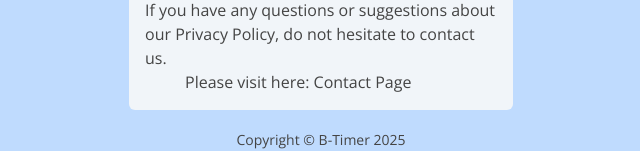
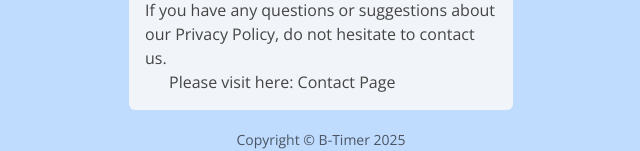
Before and after one commit to kenwebwork/visual-timer, a React (Vite) app: page /privacy-policy in a window 1280 px wide. Shown: the part 2302-2453 px from the top of the page, without its empty margins (319-959 px from the left). Built offline with nearby package versions, Linux system fonts and the light colour scheme.

Commit message:
add meta description

```diff
--- a/src/layout/Footer.tsx
+++ b/src/layout/Footer.tsx
@@ -2,7 +2,9 @@ import { APP_NAME } from "../utils/constants";
 
 function Footer(){
   return (
-    <p className="max-w-96 m-auto pt-5 pb-1 text-sm text-center">{`Copyright © ${APP_NAME} 2025`}</p>
+    <p className="max-w-96 m-auto pt-5 pb-1 text-sm text-center text-gray-600">
+      {`Copyright © ${APP_NAME} 2025`}
+    </p>
   );
 };
 
--- a/src/layout/Title.tsx
+++ b/src/layout/Title.tsx
@@ -5,6 +5,7 @@ function Title(porps: {pageName:string}){
   return (
     <Helmet>
       <title>{porps.pageName} | {APP_NAME}</title>
+      <meta name="description" content="B-Timer is easy-to-read timer that is inspired Pomodoro Technique. 25 minutes work and 5 minutes break is one of the schedule we recommend. We’re rooting for you—let B-Timer boost your productivity and keep you in the zone!" />
     </Helmet>
   );
 };
--- a/src/pages/PrivacyPage.tsx
+++ b/src/pages/PrivacyPage.tsx
@@ -37,7 +37,7 @@ function PrivacyPage(){
       <p>We may update our Privacy Policy from time to time. Thus, we advise you to review this page periodically for any changes. We will notify you of any changes by posting the new Privacy Policy on this page. These changes are effective immediately, after they are posted on this page.</p>
       <h2>Contact Us</h2>
       <p>If you have any questions or suggestions about our Privacy Policy, do not hesitate to contact us.</p>
-      <p className="ml-10">Please visit here: <Link to='/contact'>Contact Page</Link></p>
+      <p className="ml-6">Please visit here: <Link to='/contact'>Contact Page</Link></p>
     </>
   );
 };
```
